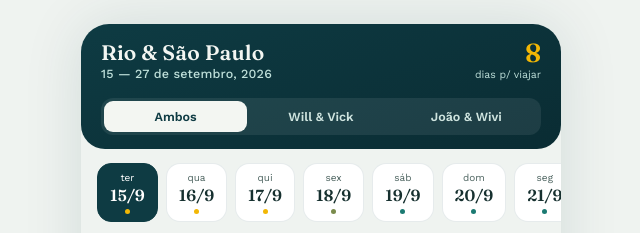
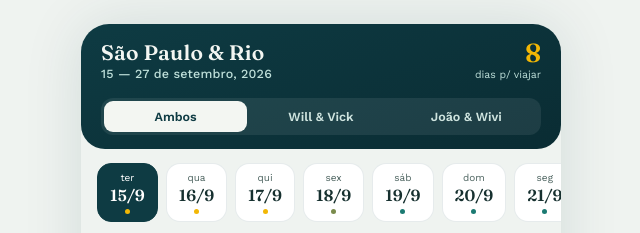
Before and after one commit to willpaes007-code/viagem-set, a plain HTML site: page index.html in a window 1280 px wide. Shown: the top 233 px of the page, 319-959 px from the left. Drawn offline with nearby package versions, Linux system fonts and the light colour scheme.

Commit message:
Update index.html

```diff
--- a/index.html
+++ b/index.html
@@ -279,7 +279,7 @@
 
   <header class="top">
     <div class="top-row">
-      <h1>Rio &amp; São Paulo<span id="tripSubtitle">15 — 27 de setembro, 2026</span></h1>
+      <h1>São Paulo &amp; Rio<span id="tripSubtitle">15 — 27 de setembro, 2026</span></h1>
       <div class="countdown"><div class="num" id="countdownNum">—</div><div class="lbl" id="countdownLbl">faltam</div></div>
     </div>
     <div class="couple-switch" id="coupleSwitch"></div>
```
